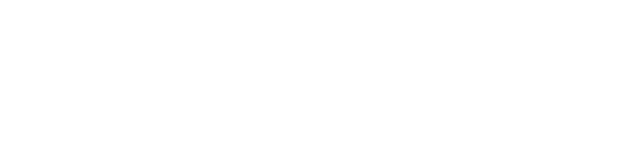
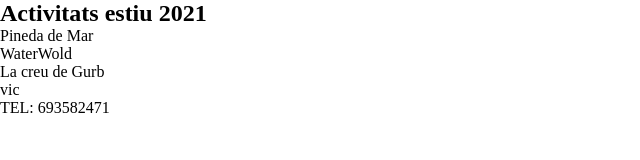
Before and after one commit to sarionserf/Tasca2NomInicials, a plain HTML site: page index.html in a window 1280 px wide. Shown: the whole page, without its empty margins (0-640 px from the left). Drawn offline with Linux system fonts and the light colour scheme.

Commit message:
<Les meves vacances>

```diff
--- a/index.html
+++ b/index.html
@@ -9,5 +9,18 @@
 </head>
 <body>
 
+    <div class="titol">
+       <h2>Activitats estiu 2021</h2>
+    </div>
+    <div class="cos">
+        <article>Pineda de Mar</article>
+        <article>WaterWold</article>
+        <article>La creu de Gurb</article>
+        <article>vic</article>
+    </div>
+    <div class="footer">
+        <p>TEL: 693582471</p>
+    </div>
+
 </body>
 </html>
```
